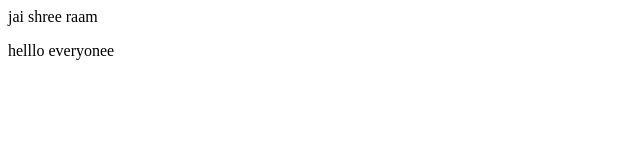
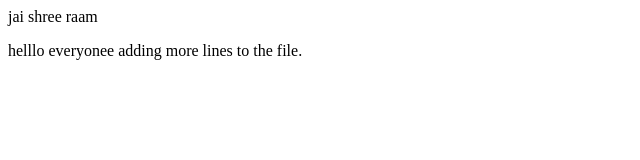
Before and after one commit to rranjan9852/firstproject, a plain HTML site: page index.html in a window 1280 px wide. Shown: the whole page, without its empty margins (0-640 px from the left). Drawn offline with Linux system fonts and the light colour scheme.

Commit message:
more lines addesd in index.html

```diff
--- a/index.html
+++ b/index.html
@@ -3,5 +3,6 @@
 <p>
 jai shree raam</p>
 <p1>helllo everyonee</p1>
+  <p1>adding more lines to the file.</p1>
 </body>
 </html>
```
